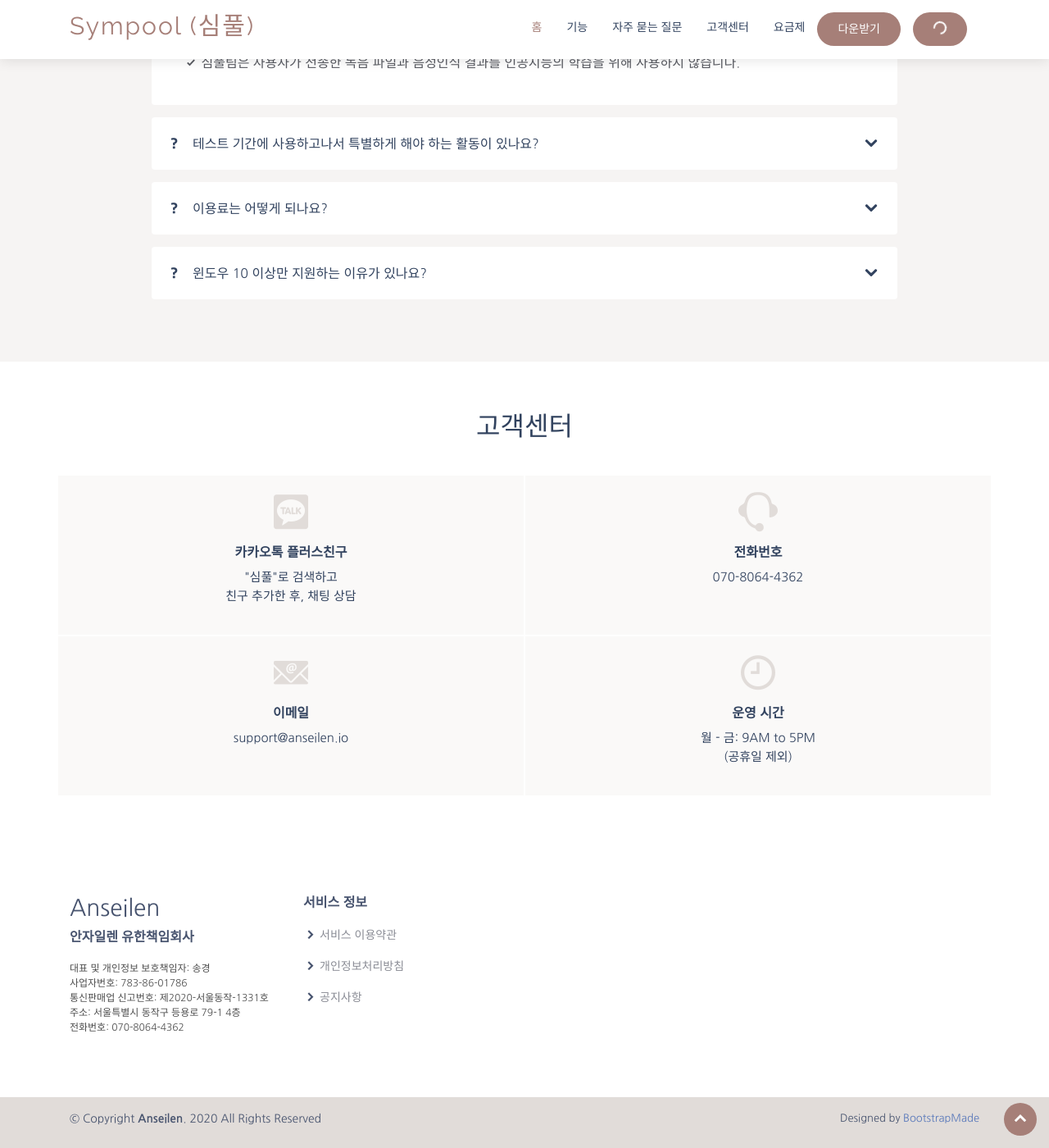
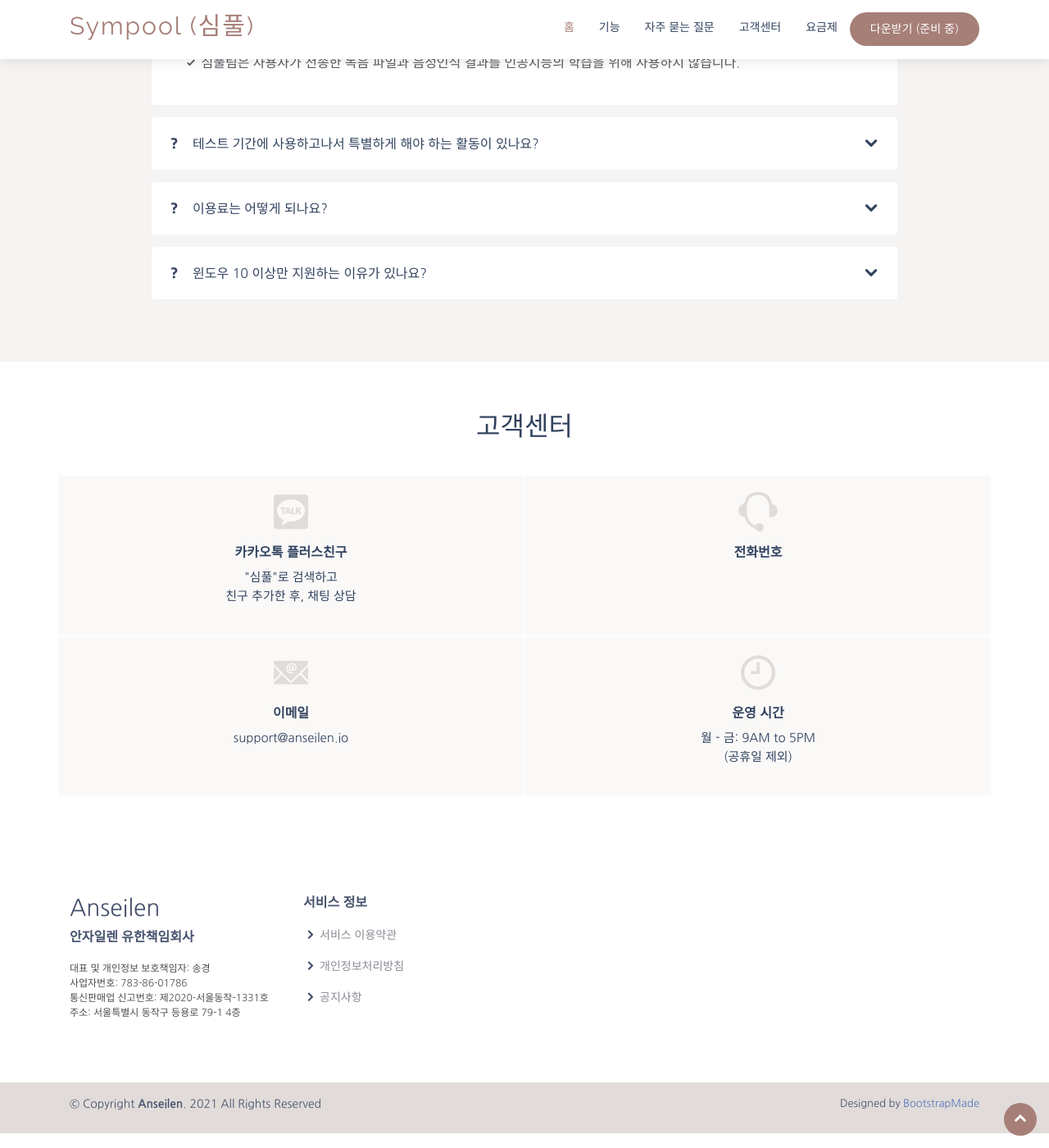
Before and after one commit to Anseilen/anseilen.github.io, a Jekyll site: the page built from index.html, in a window 1280 px wide and 1400 px high, scrolled down 3254 px. Shown: the whole window at 82% size. Built offline with Jekyll 4.4.1, drawn with Linux system fonts in a browser that asks for light colours; comment, search, counter and statistics services are not loaded.

Commit message:
temporarily removed phone, signin and download capabilities

```diff
--- a/_includes/footer.html
+++ b/_includes/footer.html
@@ -12,7 +12,6 @@
         사업자번호: 783-86-01786<br>
         통신판매업 신고번호: 제2020-서울동작-1331호<br>
         주소: 서울특별시 동작구 등용로 79-1 4층<br>
-        전화번호: 070-8064-4362
       </p>
       </div>
 
@@ -30,7 +29,7 @@
 
   <div class="container py-3">
     <div class="copyright">
-    &copy; Copyright <strong><span>Anseilen</span></strong>. 2020 All Rights Reserved
+    &copy; Copyright <strong><span>Anseilen</span></strong>. 2021 All Rights Reserved
     </div>
     <div class="credits">
     <!-- All the links in the footer should remain intact. -->
--- a/_includes/navigation.html
+++ b/_includes/navigation.html
@@ -17,25 +17,25 @@
         <li><a href="/#contact">고객센터</a></li>
         <li><a href="/pricing">요금제</a></li>
 
-        <li class="get-started"><a href="/" style="margin: 0;">다운받기</a></li>
-        <li id="nav-account__btn" class="get-started nav-account__btn">
+        <li class="get-started"><a href="/" style="margin: 0;">다운받기 (준비 중)</a></li>
+        <!-- <li id="nav-account__btn" class="get-started nav-account__btn">
           <a>
             <div class="spinner-border spinner-border-sm" role="status">
               <span class="sr-only">Loading...</span>
             </div>
           </a>
-        </li>
+        </li> -->
       </ul>
       {% else %}
       <ul>
-        <li class="get-started"><a href="/">다운받기</a></li>
-        <li id="nav-account__btn" class="get-started">
+        <li class="get-started"><a href="/">다운받기 (준비 중)</a></li>
+        <!-- <li id="nav-account__btn" class="get-started">
           <a>
             <div class="spinner-border spinner-border-sm" role="status">
               <span class="sr-only">Loading...</span>
             </div>
           </a>
-        </li>
+        </li> -->
       </ul>
       {% endif %}
     </nav><!-- .nav-menu -->
--- a/index.html
+++ b/index.html
@@ -21,40 +21,28 @@
           <h2> </h2>
           <div id="download-btn-group" class="d-flex">
             <div id="download-windows-64" style="display: none;">
-              <a
-                    href="https://poolda.s3.ap-northeast-2.amazonaws.com/Poolda-0.3.13.exe"
-                onclick="gtag('event', '버튼클릭', {'event_category':'download','event_label':'windows64'})"
-                class="download-btn"
-              >
+              <a class="download-btn">
                 <i class="icofont-brand-windows"></i>
                 <span class="pl-4">
-                  심풀 다운받기
+                  심풀 다운받기 (준비 중)
                 </span>
               </a>
               <div class="text-center mt-2" style="font-size: 13px;">Windows 10 64bit 전용</div>
             </div>
             <div id="download-windows-32" style="display: none;">
-              <a
-                href="https://poolda-download.s3.ap-northeast-2.amazonaws.com/Poolda-0.3.13.exe"
-                onclick="gtag('event', '버튼클릭', {'event_category':'download','event_label':'windows32'})"
-                class="download-btn"
-              >
+              <a class="download-btn">
                 <i class="icofont-brand-windows"></i>
                 <span class="pl-4">
-                  심풀 다운받기
+                  심풀 다운받기 (준비 중)
                 </span>
               </a>
               <div class="text-center mt-2" style="font-size: 13px;">Windows 10 32bit 전용</div>
             </div>
             <div id="download-mac" style="display: none;">
-              <a
-                href="https://poolda.s3.ap-northeast-2.amazonaws.com/Poolda-0.3.13.dmg"
-                onclick="gtag('event', '버튼클릭', {'event_category':'download','event_label':'mac'})"
-                class="download-btn"
-              >
+              <a class="download-btn">
                 <i class="icofont-brand-apple"></i>
                 <span class="pl-4">
-                  심풀 다운받기
+                  심풀 다운받기 (준비 중)
                 </span>
               </a>
               <div class="text-center mt-2" style="font-size: 13px;">Mac OS X 10.15 이상 전용</div>
@@ -320,7 +308,7 @@
                 <i class="icofont-headphone-alt-2"></i>
               </div>
               <h4>전화번호</h4>
-              <p>070-8064-4362</p>
+              <p></p>
             </div>
             <div class="col-lg-6 info">
               <div class="mb-3">
--- a/pricing.html
+++ b/pricing.html
@@ -52,9 +52,9 @@
       <!-- <div class="col-lg-5 d-lg-flex flex-lg-column justify-content-center align-items-stretch">
       </div> -->
     </div>
-    <div class="row justify-content-center">
+    <!-- <div class="row justify-content-center">
       <a id ="price-account__btn" class="btn btn-primary mt-5" href="/signin" role="button">로그인</a>
-    </div>
+    </div> -->
   </div>
 
 </section><!-- End Hero -->
--- a/signin.html
+++ b/signin.html
@@ -31,7 +31,8 @@
         </form>
         <div style="margin-top: 20px; text-align: center;">
           <a href="" data-toggle="modal" data-target="#passwordForgetModal">비밀번호 찾기</a> |
-          <a href="/signup">회원가입</a>
+          <!-- <a href="/signup">회원가입</a> -->
+          <a>회원가입 (준비 중)</a>
         </div>
         {% comment %} <div style="margin-top: 20px">
           <button id="google-signin" class="btn btn-default" style="border: 0.5px solid grey; width:100%">
```
